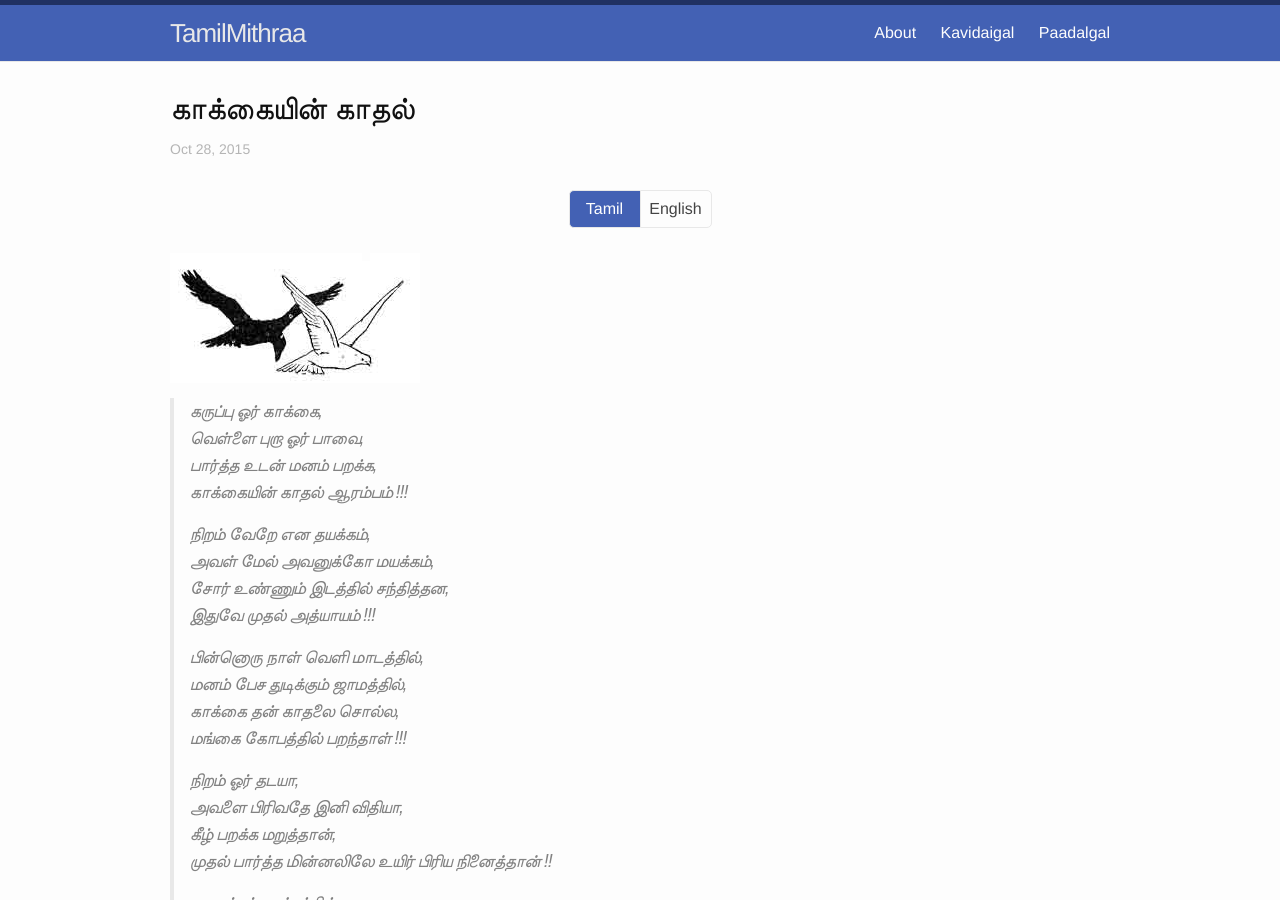
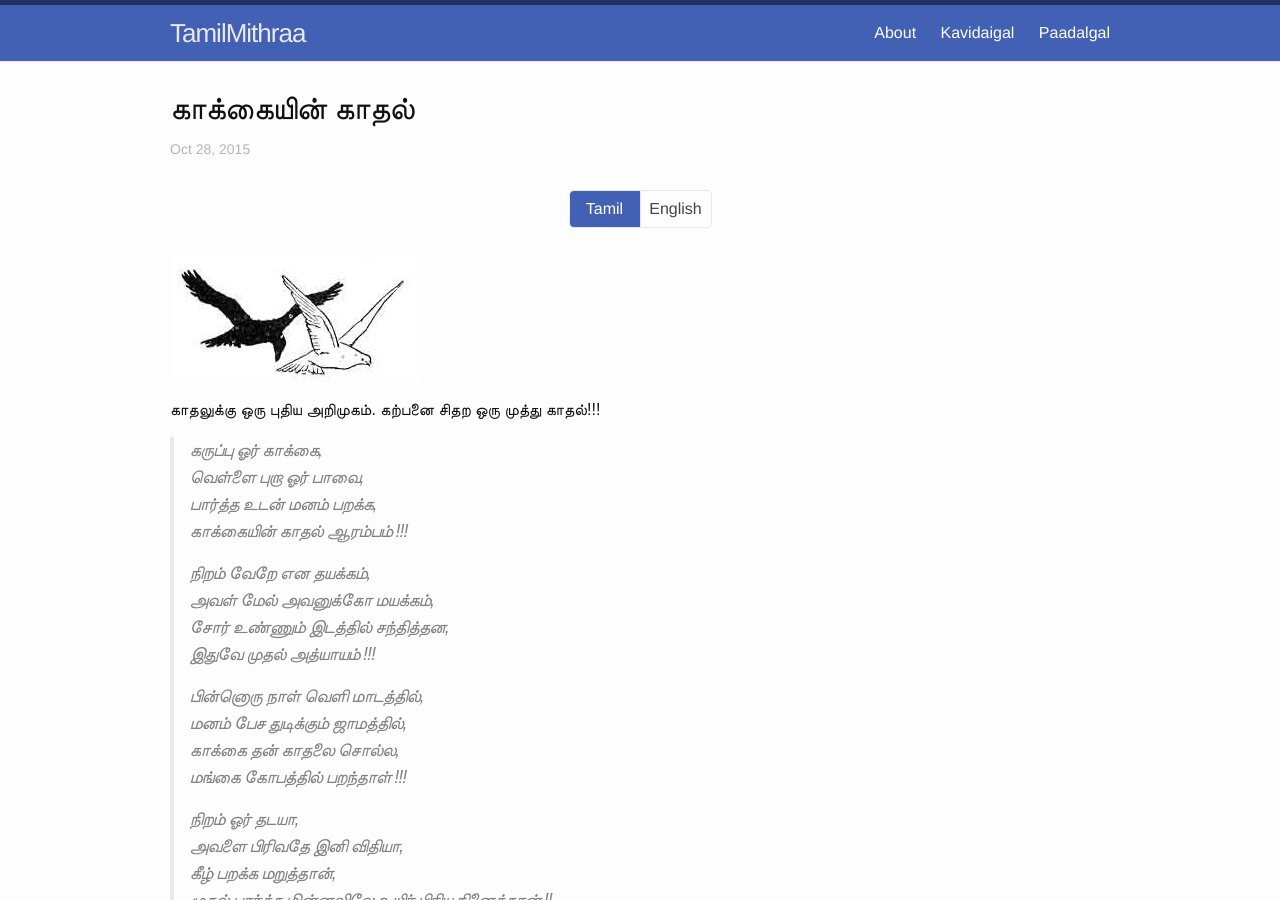
Before and after one commit to mithraa/tamil, a Jekyll site: the page built from _posts/2015-10-28-kaakkaiyin-Kaadhal.md, in a window 1280 px wide and 900 px high. Built offline with Jekyll 4.4.1, drawn with Linux system fonts in a browser that asks for light colours; some web fonts are replaced.

Commit message:
Update 2015-10-28-kaakkaiyin-Kaadhal.md

```diff
--- a/_posts/2015-10-28-kaakkaiyin-Kaadhal.md
+++ b/_posts/2015-10-28-kaakkaiyin-Kaadhal.md
@@ -39,6 +42,9 @@ Iruvarum idaiyil sandhikka, thanimai vilagiyadhu..
 >Kaakkaikum kaadhal kaikku ettiyadhu!!!
 </div>
 <div id="tamil-poem">
+
+காதலுக்கு ஒரு புதிய அறிமுகம். கற்பனை சிதற ஒரு முத்து காதல்!!!
+
 >கருப்பு ஓர் காக்கை,\\
 வெள்ளை புறா ஓர் பாவை,\\
 பார்த்த உடன் மனம் பறக்க,\\
```
Also changed, not shown: other parts of _posts/2015-10-28-kaakkaiyin-Kaadhal.md (+3 -0 lines).
